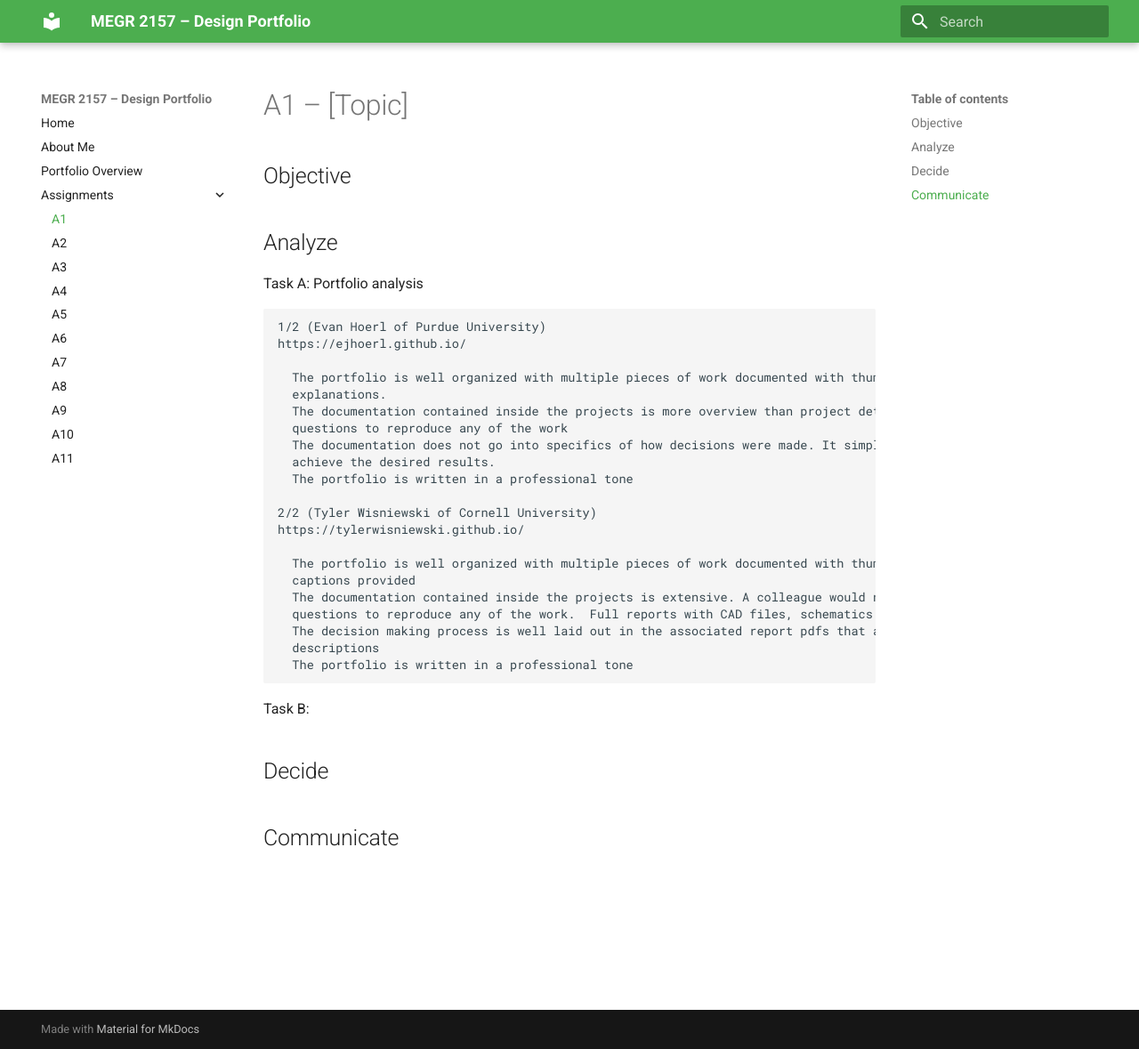
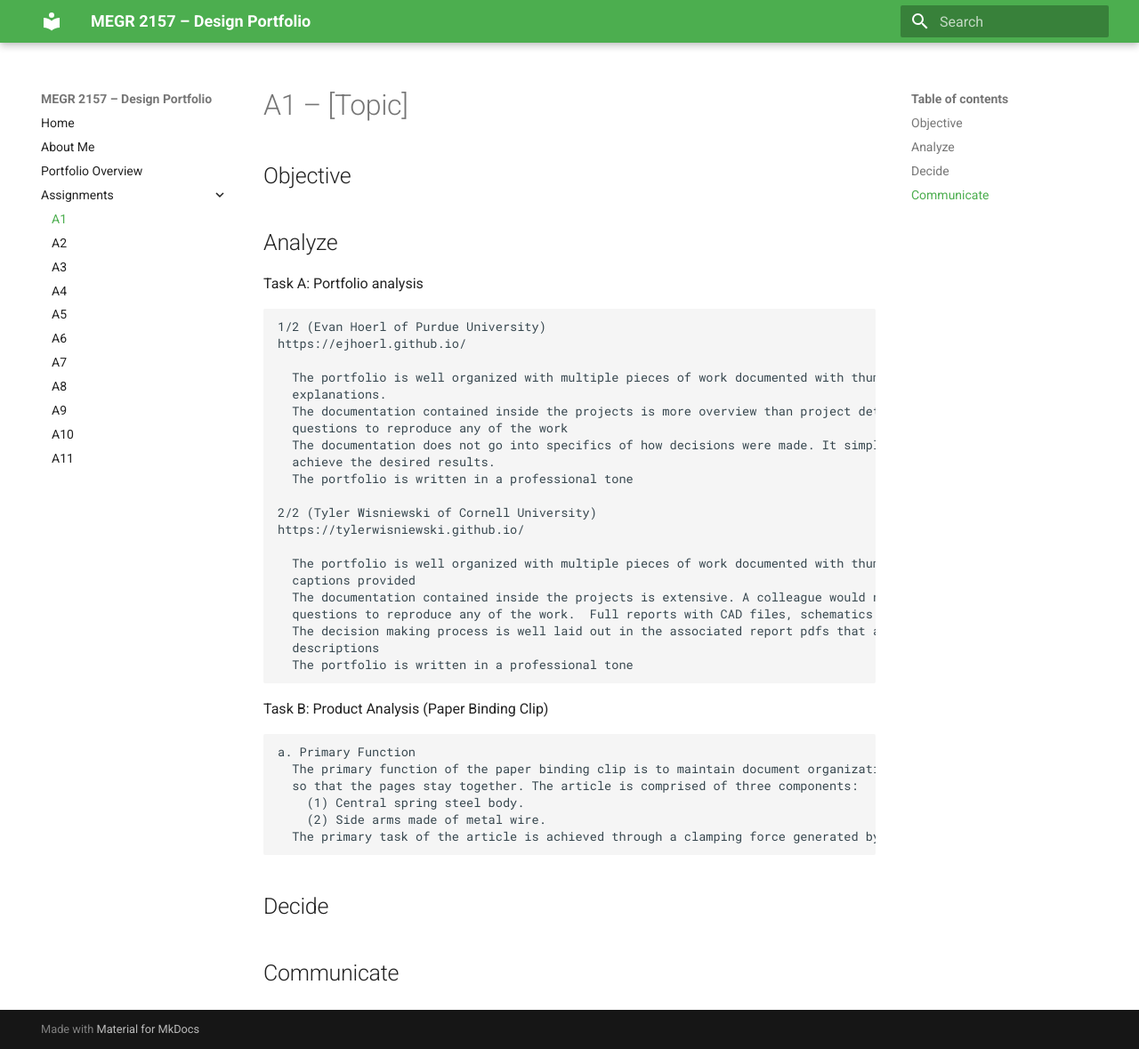
Before and after one commit to AustinWayneMcCoyHill/megr2157-portfolio, an MkDocs documentation site: the page built from docs/assignments/A01/index.md, in a window 1280 px wide and 1179 px high. Shown: the whole window at 89% size. Built offline with MkDocs 1.6.1 and Material for MkDocs 9.7.7, drawn with Linux system fonts in a browser that asks for light colours.

Commit message:
Update index.md

```diff
--- a/docs/assignments/A01/index.md
+++ b/docs/assignments/A01/index.md
@@ -28,7 +28,14 @@
       descriptions
       The portfolio is written in a professional tone
 
-  Task B:
+  Task B: Product Analysis (Paper Binding Clip)
+
+    a. Primary Function
+      The primary function of the paper binding clip is to maintain document organization by securing paper pages together
+      so that the pages stay together. The article is comprised of three components:
+        (1) Central spring steel body.
+        (2) Side arms made of metal wire.
+      The primary task of the article is achieved through a clamping force generated by the elastic deformation of the spring steel central body. The user deforms the clamp open via mechanical leverage of pressing the two side arms together to open the central body
 
 
 ## Decide
```
